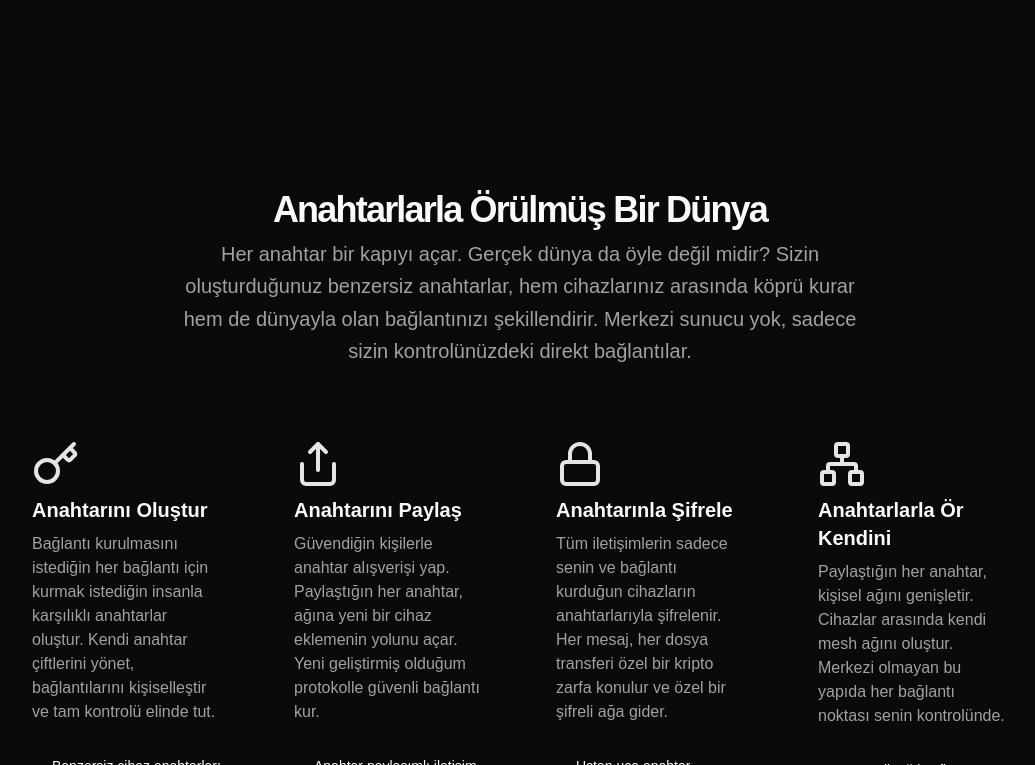
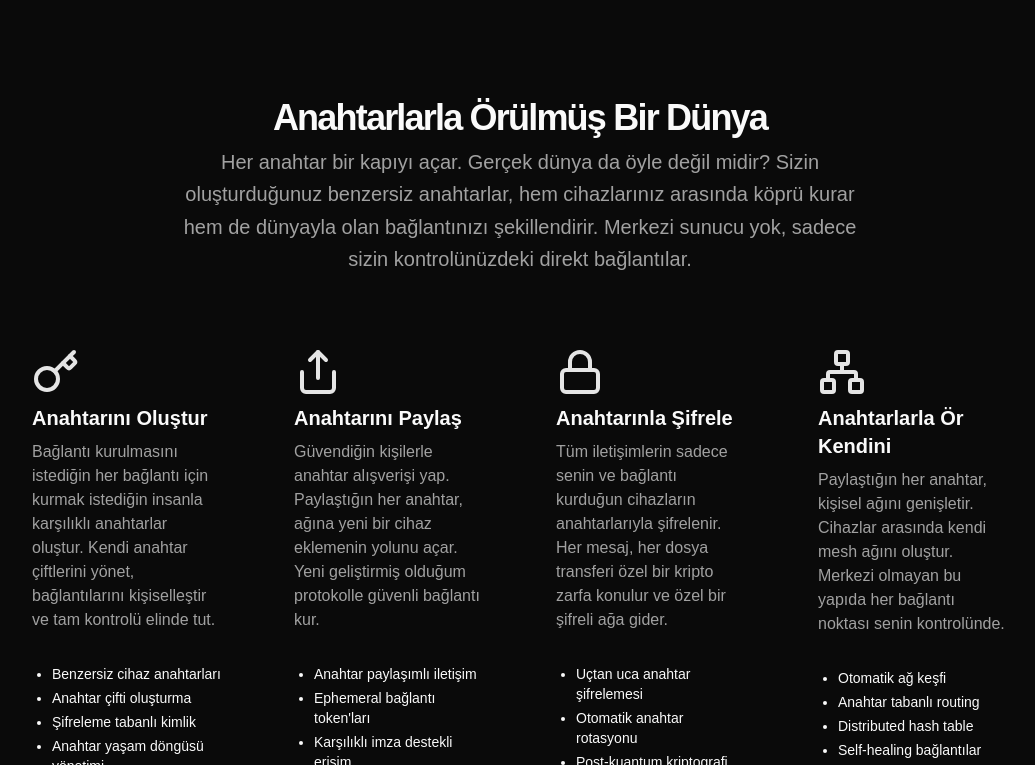
Before and after one commit to Ferivonus/cyberia_manifest, a Next.js app: page / in a window 1280 px wide. Shown: the part 1635-2400 px from the top of the page, without its empty margins (120-1155 px from the left). Built offline with nearby package versions, Linux system fonts and the light colour scheme.

Commit message:
making greate

```diff
--- a/src/components/main_comp/how_we_do.tsx
+++ b/src/components/main_comp/how_we_do.tsx
@@ -3,7 +3,7 @@ import { MagicCard } from "@/components/magicui/magic-card";
 
 export const Code: React.FC = () => {
   return (
-    <section id="services" className="py-16 md:py-24">
+    <section id="services" className="py-1 md:py-1">
       <div className="px-4 md:px-6">
         <div className="flex flex-col items-center justify-center space-y-4 text-center">
           <div className="space-y-2">
```
